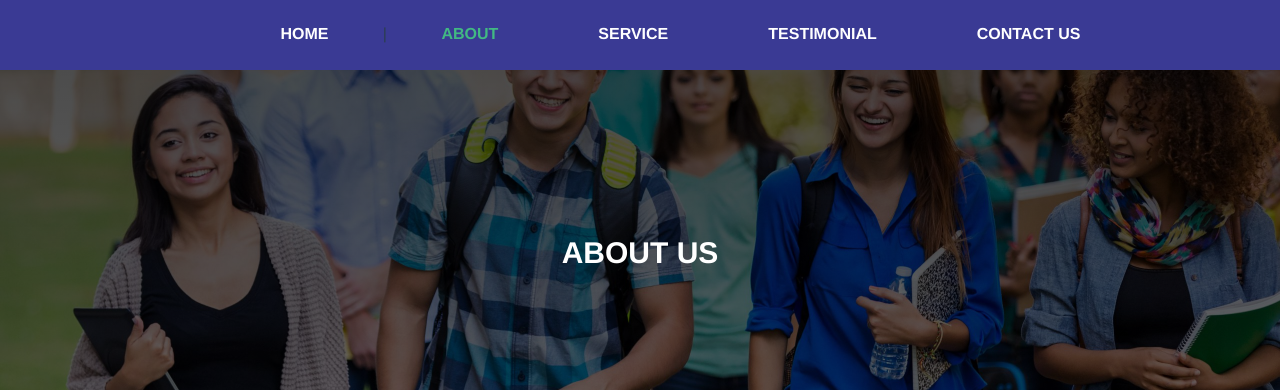
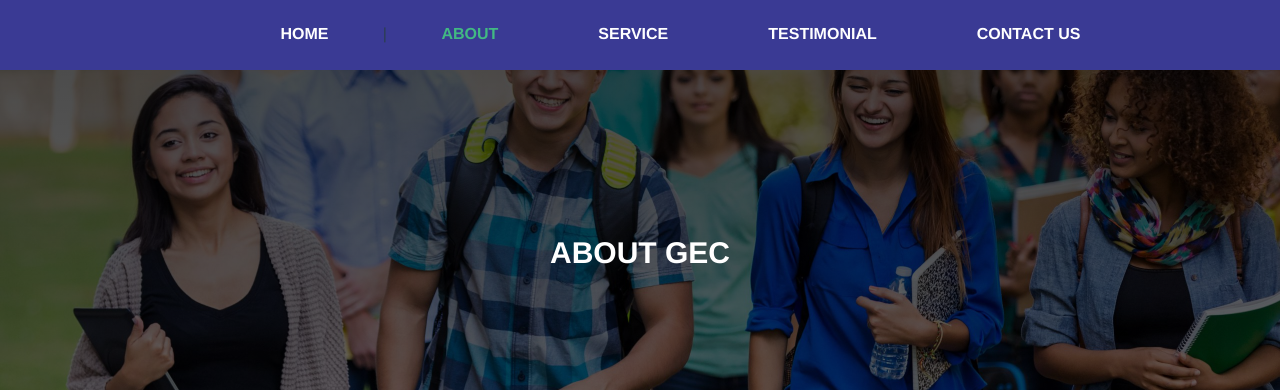
Before and after one commit to DaaQwame/GatewayEducationalConsult-Website, a Vue app: page /#/about in a window 1280 px wide. Shown: the part 121-513 px from the top of the page. Built offline with nearby package versions, Linux system fonts and the light colour scheme.

Commit message:
initial commit

```diff
--- a/src/views/AboutView.vue
+++ b/src/views/AboutView.vue
@@ -1,6 +1,6 @@
 <template>
 <header class="lad">
-    <h1 class="load">ABOUT US</h1>
+    <h1 class="load">ABOUT GEC</h1>
 </header>
 
 <!---------about us------>
```
